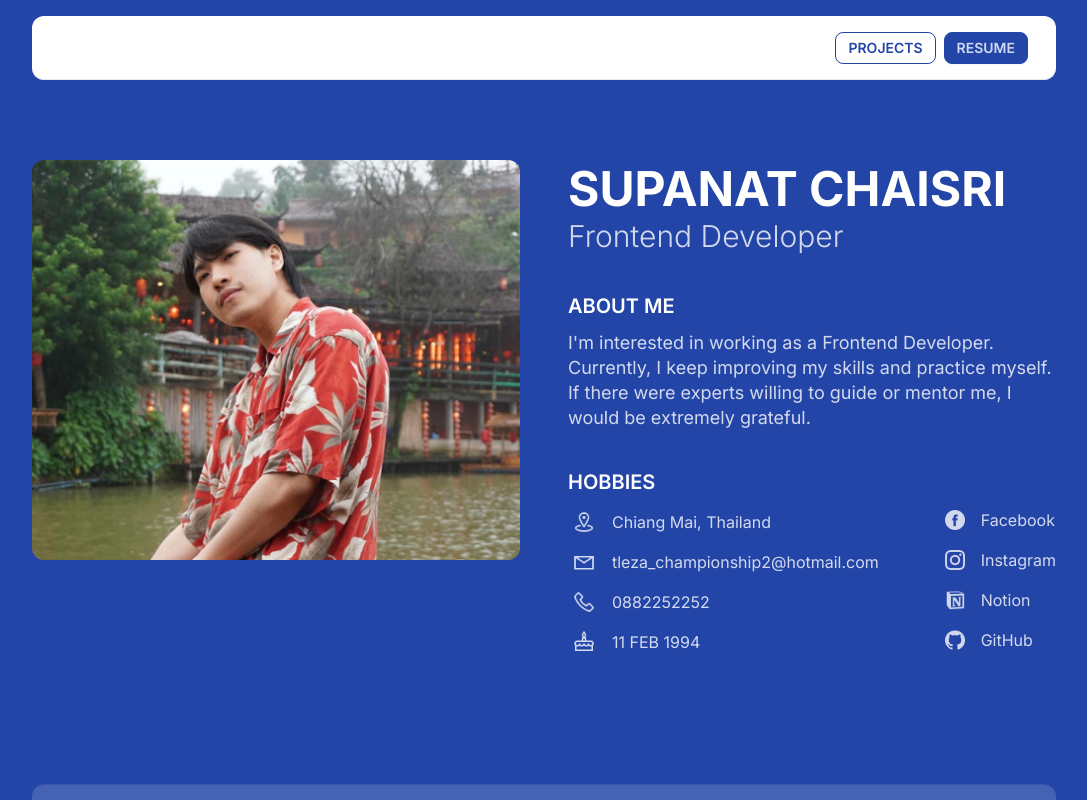
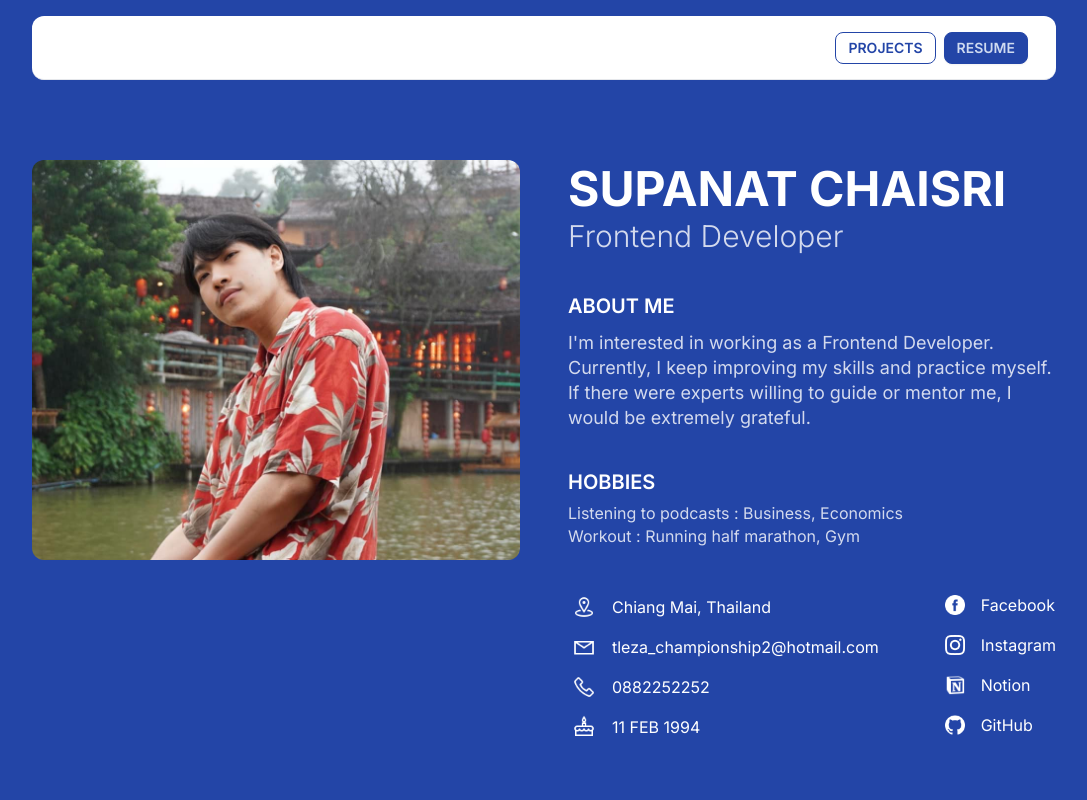
Before and after one commit to untitlez/supanat-portfolio, a Next.js app: page / in a window 1280 px wide. Shown: the top 800 px of the page, without its empty margins (96-1183 px from the left). Built offline with nearby package versions, Linux system fonts and the light colour scheme.

Commit message:
edit hobbies

```diff
--- a/app/components/resume/About.jsx
+++ b/app/components/resume/About.jsx
@@ -27,7 +27,13 @@ export default function About() {
 
           <div className="grid gap-2">
             <h3>HOBBIES</h3>
-            <div className="flex flex-col sm:flex-row sm:justify-between opacity-80">
+            <ul className="opacity-80">
+              <li>Listening to podcasts : Business, Economics</li>
+              <li>Workout : Running half marathon, Gym </li>
+            </ul>
+            </div>
+
+            <div className="flex flex-col sm:flex-row sm:justify-between">
               <ul className="grid">
                 {/* Location */}
                 <li className="contact">
@@ -135,7 +141,6 @@ export default function About() {
                   </a>
                 </li>
               </ul>
-            </div>
           </div>
         </div>
       </div>
```
